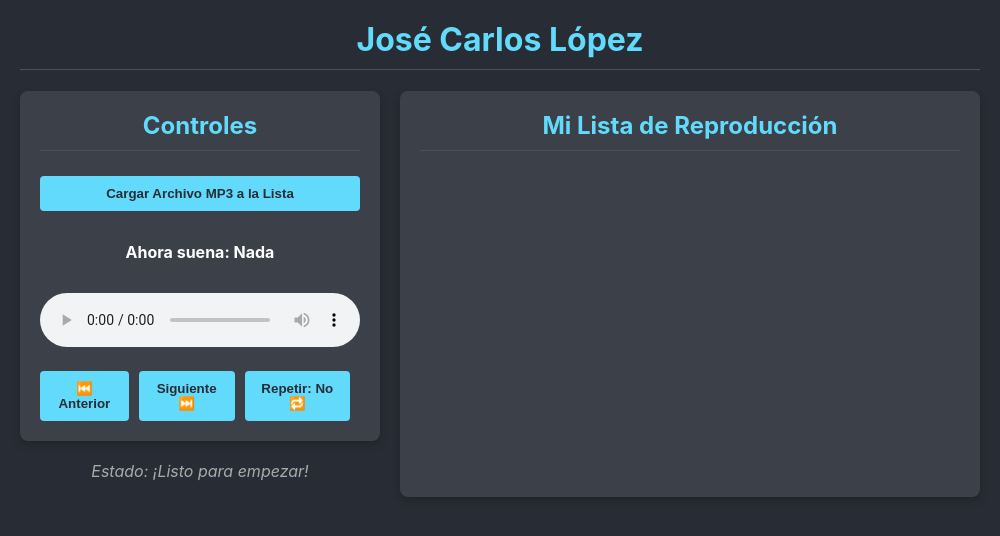
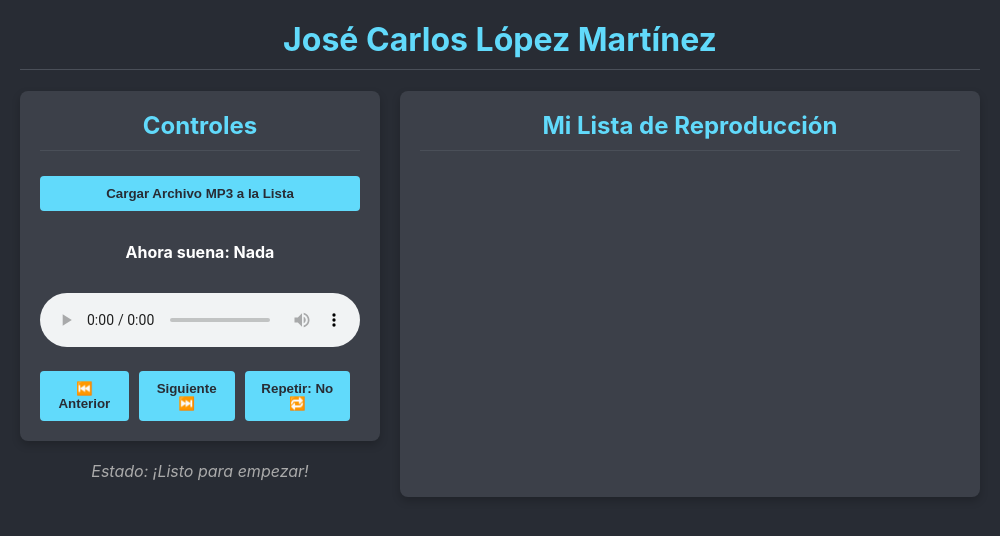
Before and after one commit to Jos3C190/practica5, an Electron app: page index.html in a window 1000 px wide. Drawn offline with Linux system fonts and the light colour scheme.

Commit message:
Subida proyecto v2

```diff
--- a/index.html
+++ b/index.html
@@ -6,7 +6,7 @@
     <link rel="stylesheet" href="style.css">
 </head>
 <body>
-    <h1>José Carlos López</h1>
+    <h1>José Carlos López Martínez</h1>
 
     <div class="main-container">
         <div class="controls-column">
```
Also changed, not shown: package.json (+4 -4 lines).
